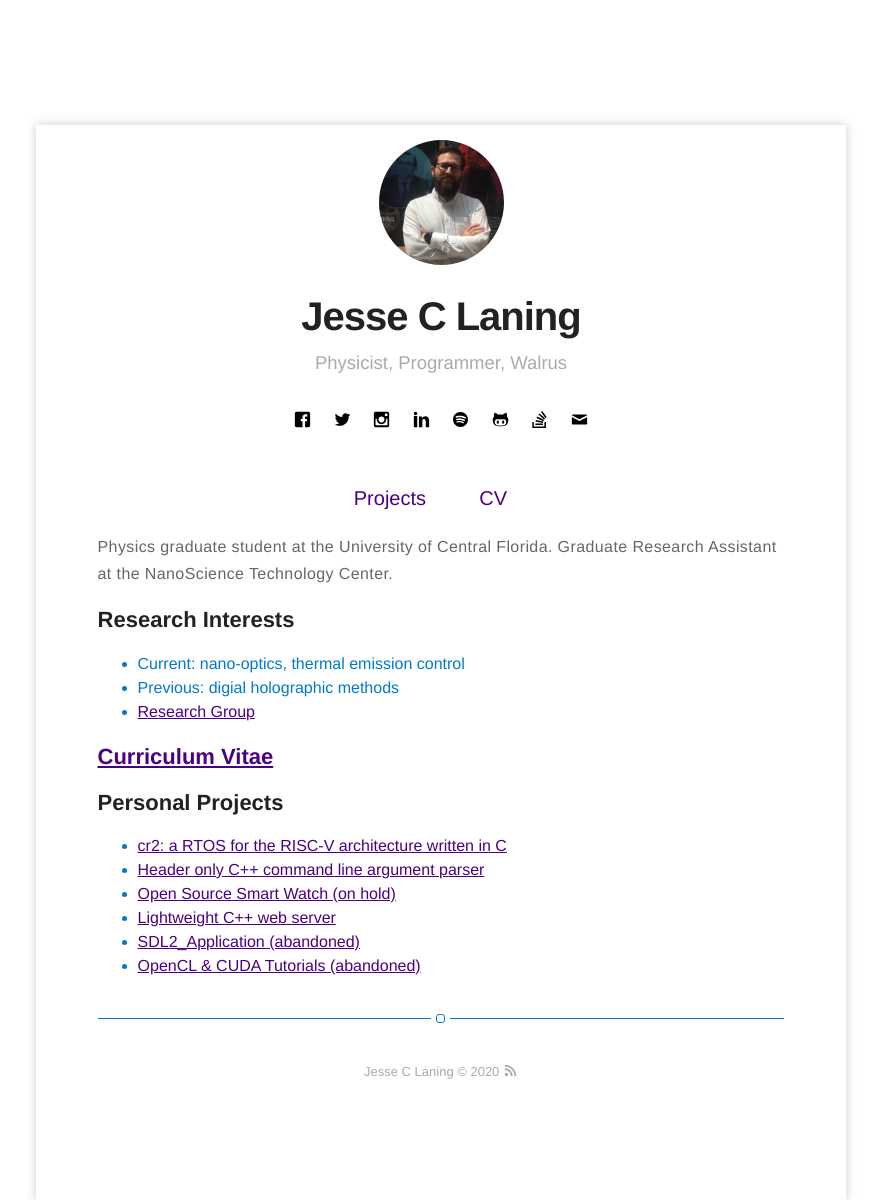
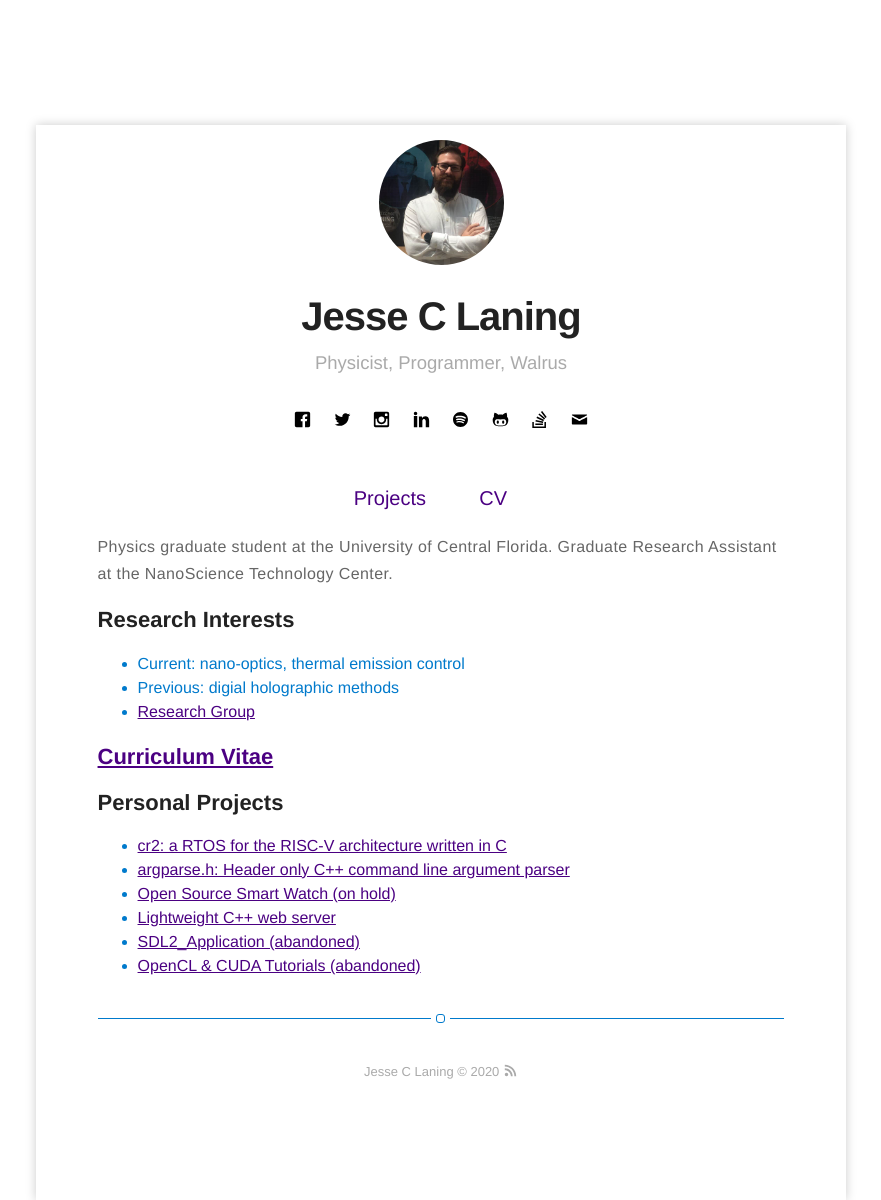
Before and after one commit to jamolnng/jamolnng.github.io, a Jekyll site: the page built from index.html, in a window 1280 px wide. Shown: the whole page, without its empty margins (199-1080 px from the left). Built offline with Jekyll 4.4.1, drawn with Linux system fonts in a browser that asks for light colours; nearby versions of some CDN libraries; library files that are not in the unit come from our copies.

Commit message:
Update index.html

```diff
--- a/index.html
+++ b/index.html
@@ -23,7 +23,7 @@ title: Home
 <h2>Personal Projects</h2>
 <ul>
 	<li><a href="https://jlaning.com/cr2/">cr2: a RTOS for the RISC-V architecture written in C</a></li>
-	<li><a href="https://jlaning.com/argparse/">Header only C++ command line argument parser</a></li>
+	<li><a href="https://jlaning.com/argparse/">argparse.h: Header only C++ command line argument parser</a></li>
 	<li><a href="https://jlaning.com/Open-Source-Smart-Watch/">Open Source Smart Watch (on hold)</a></li>
 	<li><a href="https://github.com/jamolnng/WebServer">Lightweight C++ web server</a></li>
 	<li><a href="https://github.com/jamolnng/SDL2_Application">SDL2_Application (abandoned)</a></li>
```
